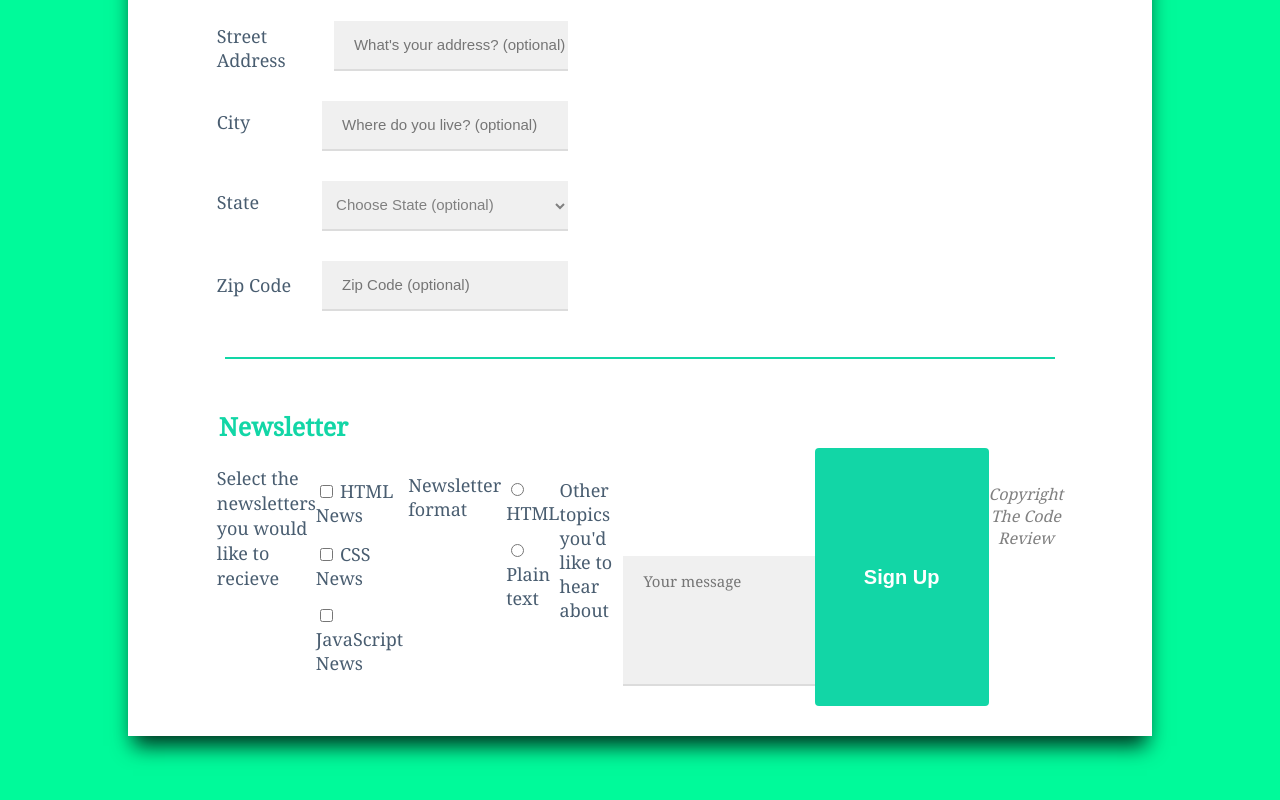
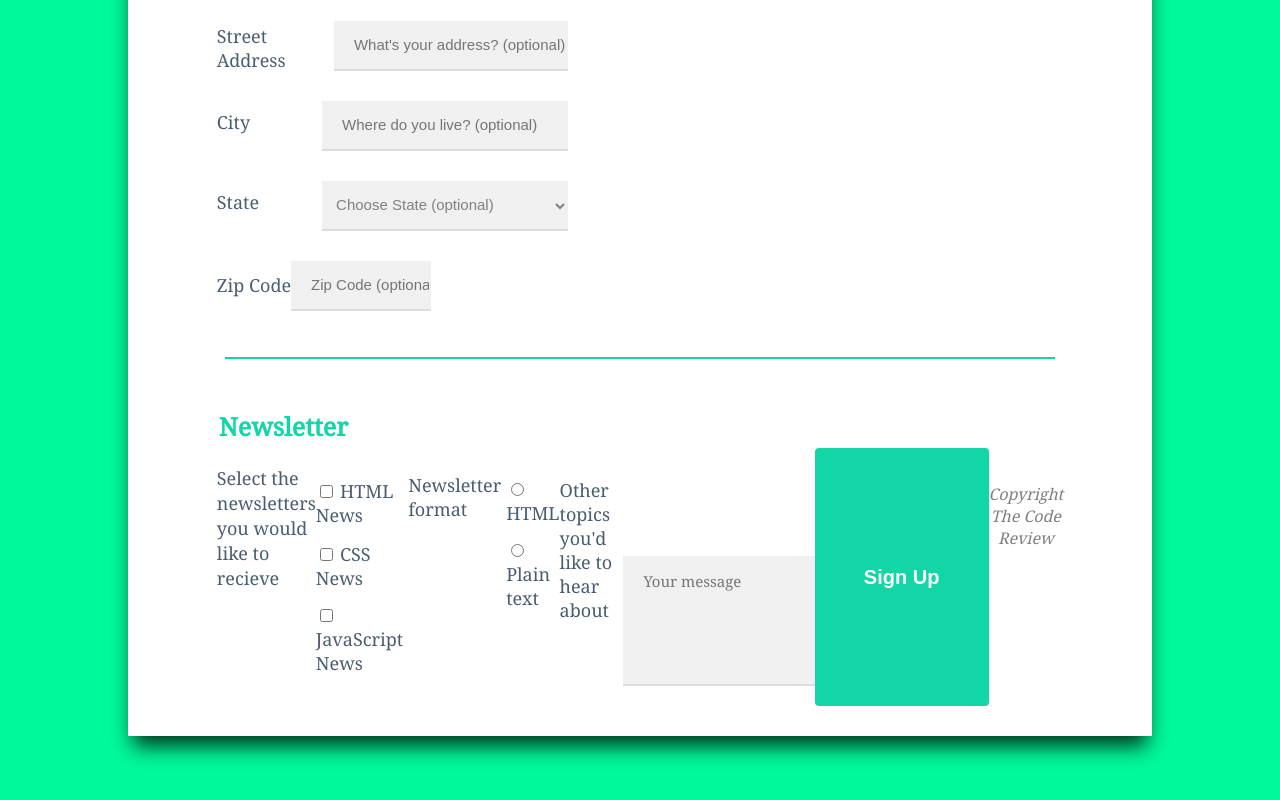
Before and after one commit to erikshumkov/third-techdegree-project, a plain HTML site: page index.html in a window 1280 px wide. Shown: the part 721-1521 px from the top of the page. Drawn offline with Linux system fonts and the light colour scheme.

Commit message:
Small change
Trying to fix my zip input

```diff
--- a/css/styles.css
+++ b/css/styles.css
@@ -319,6 +319,12 @@ textarea {
   }
   #zipcode {
     margin-bottom: 20px;
+    width: 40%;
+    justify-content: flex-start;
+  }
+  #zipper {
+    display: flex;
+    justify-content: flex-start;
   }
 
   .part-2 {
--- a/index.html
+++ b/index.html
@@ -114,7 +114,7 @@
                 <option value="WY">Wyoming</option>
               </select>
             </li>
-            <li class="zipzip">
+            <li class="zipzip" id="zipper">
               <!-- Zip Code / Fill in -->
               <label for="zipcode">Zip Code</label>
               <input class="zipfix" type="tel" id="zipcode" placeholder="Zip Code (optional)" name="user_zip">
```
